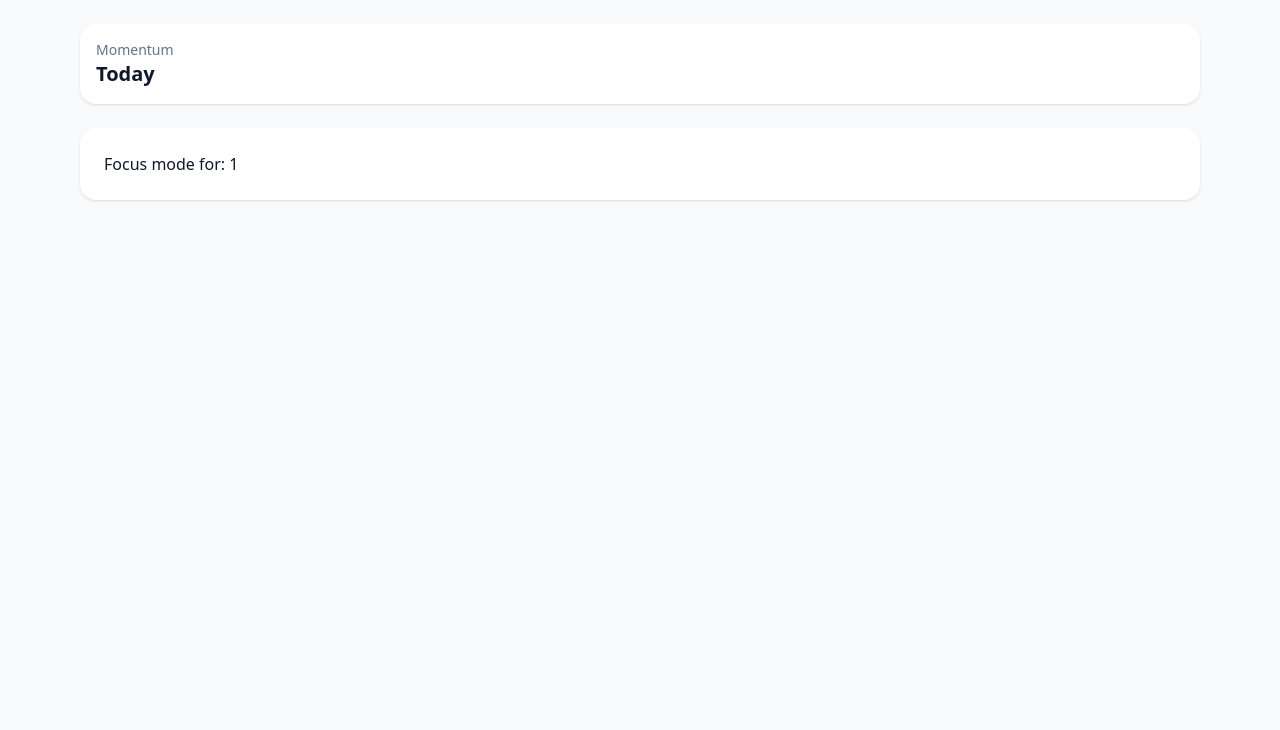
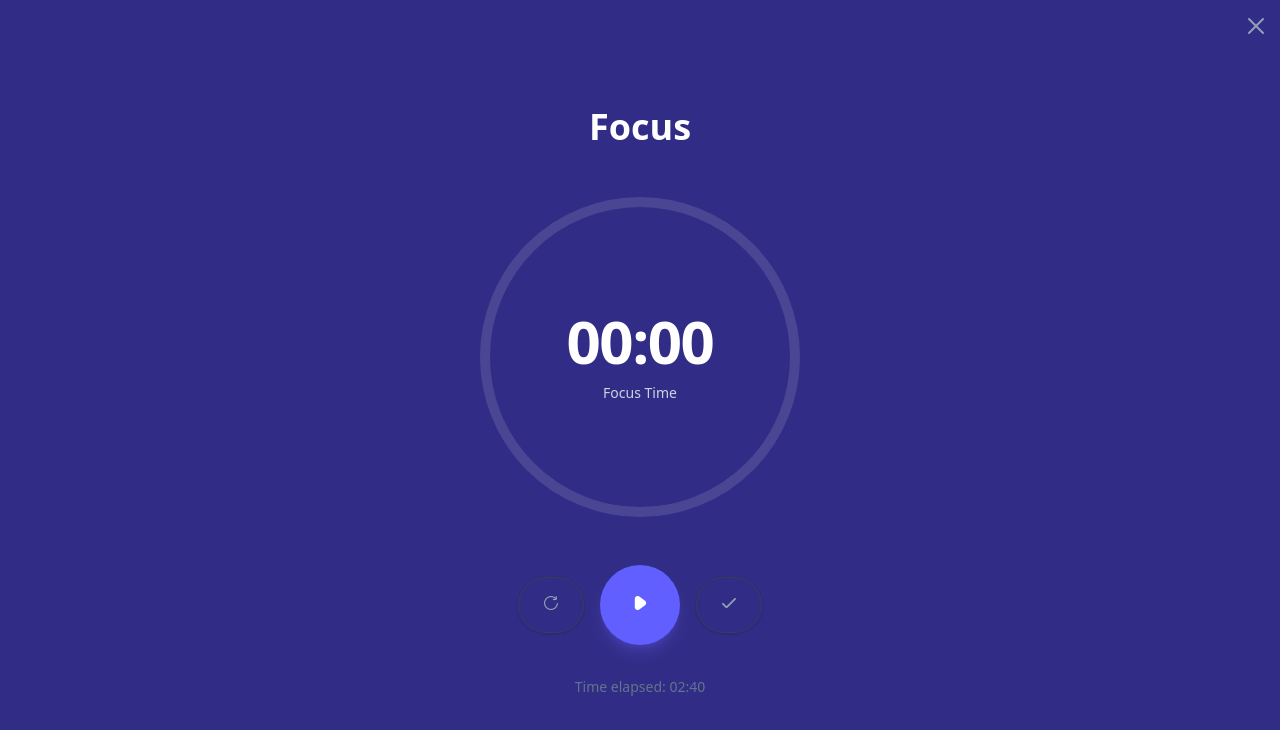
Before and after one commit to gregustomas/momentum, a React (Vite) app: page /focus/1 in a window 1280 px wide. Shown: the top 730 px of the page. Built offline with nearby package versions, Linux system fonts and the light colour scheme.

Commit message:
feat: add focus mode UI

```diff
--- /dev/null
+++ b/src/components/CircularTimer.jsx
@@ -0,0 +1,65 @@
+import React from "react";
+
+export default function CircularTimer({
+  timeText = "36:32",
+  label = "Focus time",
+  progress = 0.35, // 0..1 (0 = prázdné, 1 = plné)
+  size = 320,
+  strokeWidth = 10,
+}) {
+  const r = (size - strokeWidth) / 2;
+  const c = 2 * Math.PI * r;
+
+  // progress 0..1 -> offset c..0
+  const dashOffset = c * (1 - Math.min(Math.max(progress, 0), 1));
+
+  return (
+    <div className="relative mx-auto" style={{ width: size, height: size }}>
+      <svg
+        className="-rotate-90"
+        width={size}
+        height={size}
+        viewBox={`0 0 ${size} ${size}`}
+      >
+        {/* Background track */}
+        <circle
+          cx={size / 2}
+          cy={size / 2}
+          r={r}
+          fill="none"
+          stroke="rgba(255,255,255,0.12)"
+          strokeWidth={strokeWidth}
+        />
+
+        {/* Progress */}
+        <defs>
+          <linearGradient id="progressGradient" x1="0%" y1="0%" x2="100%" y2="0%">
+            <stop offset="0%" stopColor="#6D5EF7" />
+            <stop offset="100%" stopColor="#7A67FF" />
+          </linearGradient>
+        </defs>
+
+        <circle
+          cx={size / 2}
+          cy={size / 2}
+          r={r}
+          fill="none"
+          stroke="url(#progressGradient)"
+          strokeWidth={strokeWidth}
+          strokeLinecap="round"
+          strokeDasharray={c}
+          strokeDashoffset={dashOffset}
+          className="transition-[stroke-dashoffset] duration-300 ease-linear"
+        />
+      </svg>
+
+      {/* Center content */}
+      <div className="absolute inset-0 flex flex-col items-center justify-center text-center">
+        <div className="text-white font-bold tracking-tight text-6xl">
+          {timeText}
+        </div>
+        <div className="mt-3 text-slate-300 text-sm">{label}</div>
+      </div>
+    </div>
+  );
+}
--- a/src/components/FocusCard.jsx
+++ b/src/components/FocusCard.jsx
@@ -78,7 +78,7 @@ function FocusCard({
             onClick={handleClick}
             className="cursor-pointer inline-flex items-center justify-center gap-2 whitespace-nowrap font-medium transition-colors focus-visible:outline-none focus-visible:ring-1 focus-visible:ring-ring disabled:pointer-events-none disabled:opacity-50 [&_svg]:pointer-events-none [&_svg]:size-4 [&_svg]:shrink-0 h-8 rounded-md px-3 text-xs bg-slate-900 hover:bg-slate-800 text-white shadow-sm">
               <i className={"fi fi-rr-plus w-4 h-4 mr-2"}></i>
-              Start Focus
+              Start
             </button>
           </div>
         )}
--- a/src/pages/FocusPage.jsx
+++ b/src/pages/FocusPage.jsx
@@ -1,13 +1,52 @@
-import React from "react";
+import React, { useState } from "react";
 import { useParams } from "react-router-dom";
+import CircularTimer from "../components/CircularTimer";
 
-function FocusPage() {
-  const { focusId } = useParams();
+const btnStyle =
+  "inline-flex items-center justify-center gap-2 whitespace-nowrap text-sm font-medium transition-colors focus-visible:outline-none focus-visible:ring-1 focus-visible:ring-ring disabled:pointer-events-none disabled:opacity-50 [&_svg]:pointer-events-none [&_svg]:size-4 [&_svg]:shrink-0 border shadow-sm px-8 w-14 h-14 rounded-full border-slate-700 bg-transparent text-slate-400 hover:text-white hover:bg-white/10";
+
+const mainBtnStyle =
+  "inline-flex items-center justify-center gap-2 whitespace-nowrap text-sm font-medium focus-visible:outline-none focus-visible:ring-1 focus-visible:ring-ring disabled:pointer-events-none disabled:opacity-50 [&_svg]:pointer-events-none [&_svg]:size-4 [&_svg]:shrink-0 px-8 w-20 h-20 rounded-full text-white shadow-lg transition-all bg-indigo-500 hover:bg-indigo-600 shadow-indigo-500/30";
+
+const mainBtnStyleActive =
+  "inline-flex items-center justify-center gap-2 whitespace-nowrap text-sm font-medium focus-visible:outline-none focus-visible:ring-1 focus-visible:ring-ring disabled:pointer-events-none disabled:opacity-50 [&_svg]:pointer-events-none [&_svg]:size-4 [&_svg]:shrink-0 px-8 w-20 h-20 rounded-full text-white shadow-lg transition-all bg-amber-500 hover:bg-amber-600 shadow-amber-500/30";
+
+function FocusPage({ title = "Focus", time }) {
+  const [isActive, setIsActive] = useState(false);
+
   return (
-    <div className="rounded-2xl bg-white p-6 shadow-sm">
-      Focus mode for: {focusId}
+    <div className="px-6 py-12 flex items-center justify-center w-full h-full inset-0 fixed bg-indigo-900 p-6 shadow-sm">
+      <div className="flex flex-col items-center">
+        <h1 className="text-3xl md:text-4xl font-bold text-white mb-12 max-w-xl text-center mx-auto leading-tight">
+          {title}
+        </h1>
+        <CircularTimer timeText="00:00" label="Focus Time" progress={0.0} />
+        <div className="flex justify-center items-center gap-4 mt-12">
+          <button className={btnStyle}>
+            <i class="fi fi-rr-rotate-right"></i>
+          </button>
+          <button
+            onClick={() => setIsActive(!isActive)}
+            className={isActive ? mainBtnStyleActive : mainBtnStyle}
+          >
+            {isActive ? (
+              <i class="fi fi-sr-pause"></i>
+            ) : (
+              <i class="fi fi-sr-play"></i>
+            )}
+          </button>
+          <button className={btnStyle}>
+            <i class="fi fi-br-check"></i>
+          </button>
+        </div>
+        <p className="text-sm text-slate-500 mt-8">Time elapsed: 02:40</p>
+      </div>
+
+      <button className="absolute top-4 right-4 text-slate-400">
+        <i className="fi fi-br-cross"></i>
+      </button>
     </div>
-  )
+  );
 }
 
 export default FocusPage;
```
